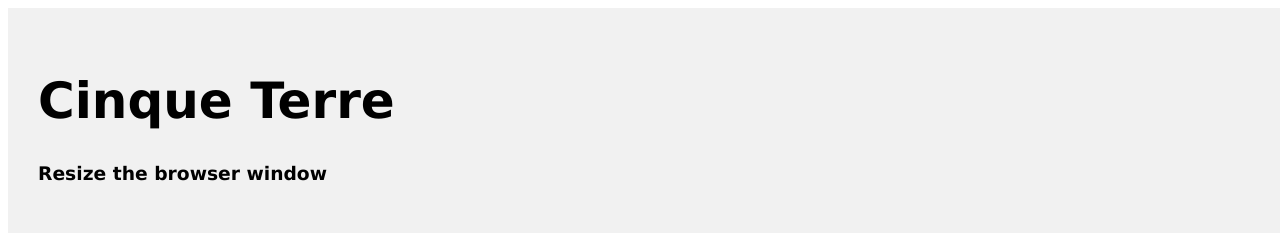
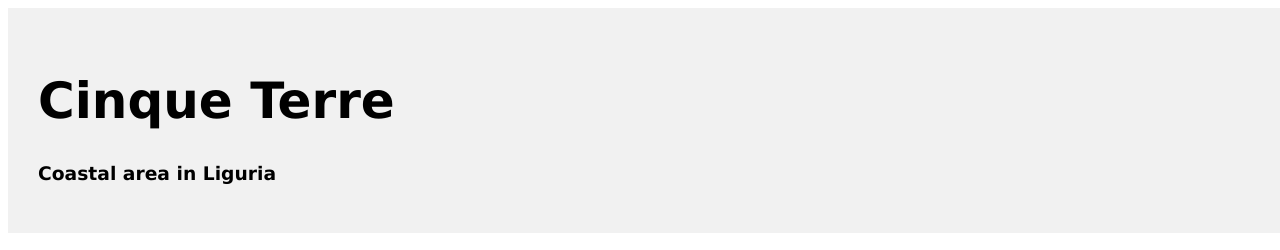
Before and after one commit to naveen12309/Tour-Guide, a plain HTML site: page layout.html/index.html in a window 1280 px wide. Shown: the top 250 px of the page. Drawn offline with Linux system fonts and the light colour scheme.

Commit message:
Update index.html

```diff
--- a/layout.html/index.html
+++ b/layout.html/index.html
@@ -146,7 +146,7 @@
 <body>
   <header>
     <h1>Cinque Terre</h1>
-    <h3>Resize the browser window</h3>
+    <h3>Coastal area in Liguria</h3>
   </header>
   <section class="section">
     <nav>
```
